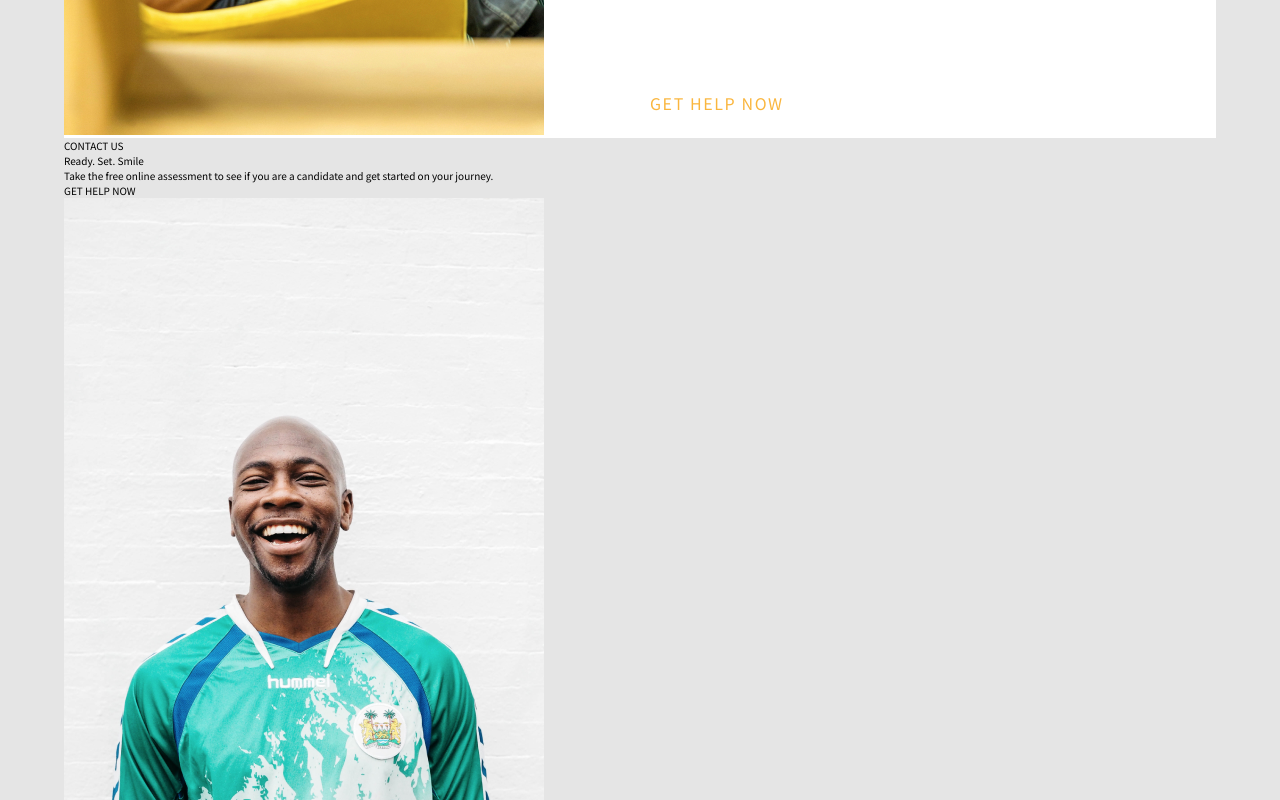
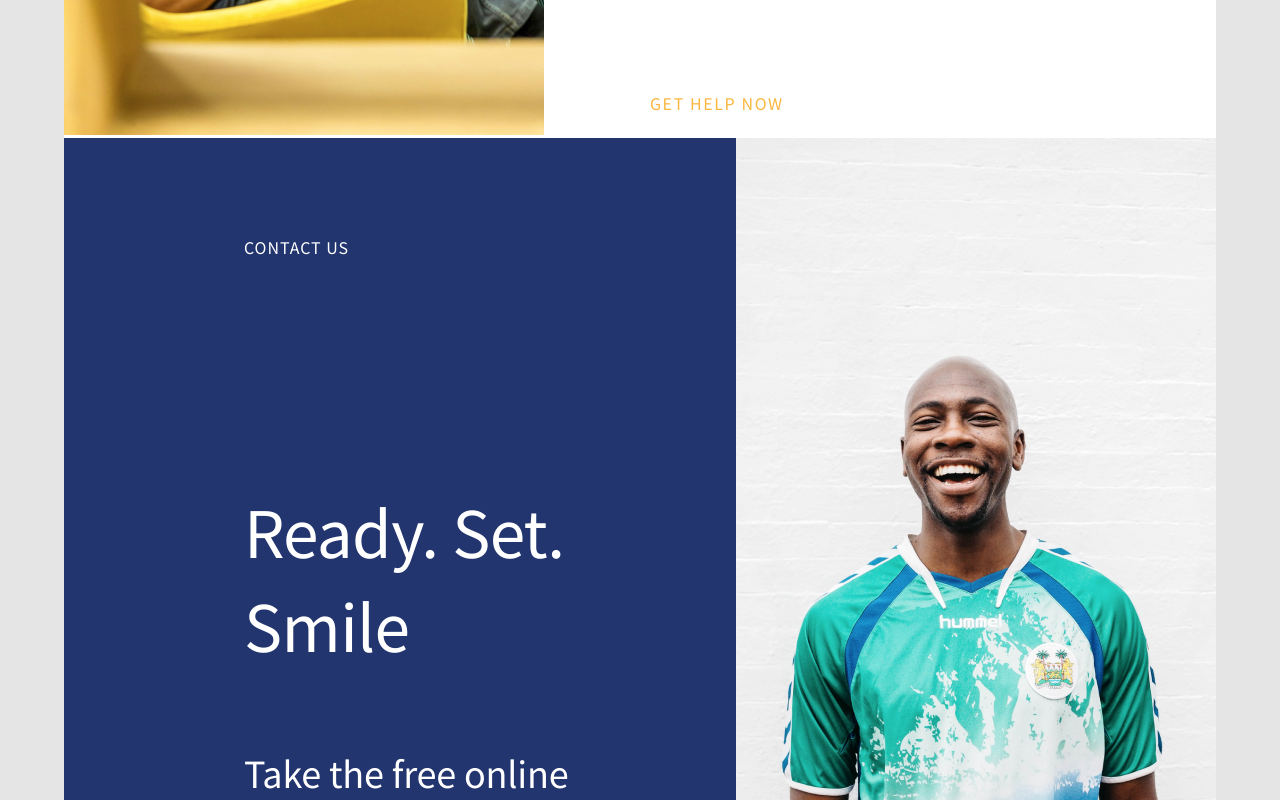
Before and after one commit to MezdrinM/ThriveTalk, a React (Create React App) app: page / in a window 1280 px wide. Shown: the part 6440-7240 px from the top of the page. Built offline with nearby package versions, Linux system fonts and the light colour scheme; the HTML template or start-up script is replaced by a standard one.

Commit message:
⚡️  added style for section-foulder

```diff
--- a/public/index.html
+++ b/public/index.html
@@ -148,7 +148,7 @@
         <div class="section-contact-box__text">
           <div class="text-sudtitle__top">CONTACT US</div>
           <div class="text-title">Ready. Set. Smile</div>
-          <div class="text-title_description">Take the free online assessment to see if you are a candidate and get started on your journey.</div>
+          <div class="text-title__description">Take the free online assessment to see if you are a candidate and get started on your journey.</div>
           <div class="text-sudtitle__bottom">GET HELP NOW</div>
         </div>
       </div>
--- a/src/styles/main.scss
+++ b/src/styles/main.scss
@@ -7,6 +7,7 @@
 @import "./section-box.scss";
 @import "./section-promo.scss";
 @import "./section-foulder.scss";
+@import "./section-contact.scss";
 
 .section-outer {
   width: $width;
--- /dev/null
+++ b/src/styles/section-contact.scss
@@ -0,0 +1,47 @@
+.section-contact{
+background: #22356F;
+display: flex;
+flex-direction: row;
+justify-items: right;
+
+    &-box{
+
+        &__text{
+            display: flex;
+            flex-direction: column;
+            color: #FFFFFF;
+            padding-left: 180px;
+
+            .text-sudtitle__top{
+                font-size: 16px;
+                line-height: 12px;
+                letter-spacing: 0.06em;
+                margin: 103px 0 230px;
+            }
+            .text-title{
+                font-size: 64px;
+                line-height: 94px;
+                letter-spacing: -0.01em;
+                margin-bottom: 75px;
+
+            }
+            .text-title__description{
+                font-size: 36px;
+                line-height: 53px;
+                letter-spacing: -0.005em;
+                margin-bottom: 42px;
+                max-width: 75%;
+            }
+            .text-sudtitle__bottom{
+                font-size: 16px;
+                line-height: 23px;
+                letter-spacing: 0.1em;
+                color: #62D0DF;
+            }
+        }
+    }
+    &-image{
+        display: inline-block;
+        right: 0;
+    }
+}
```
